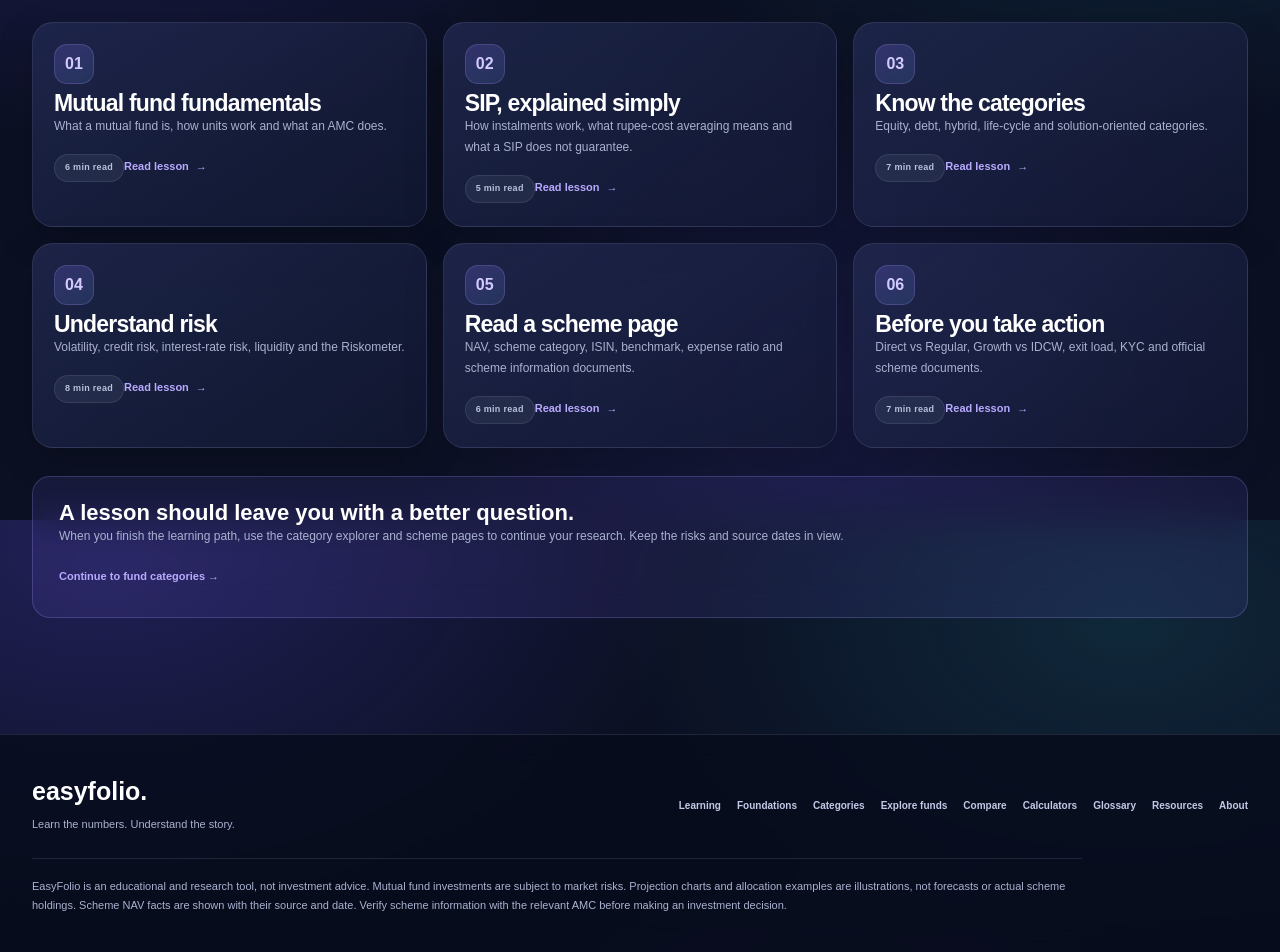
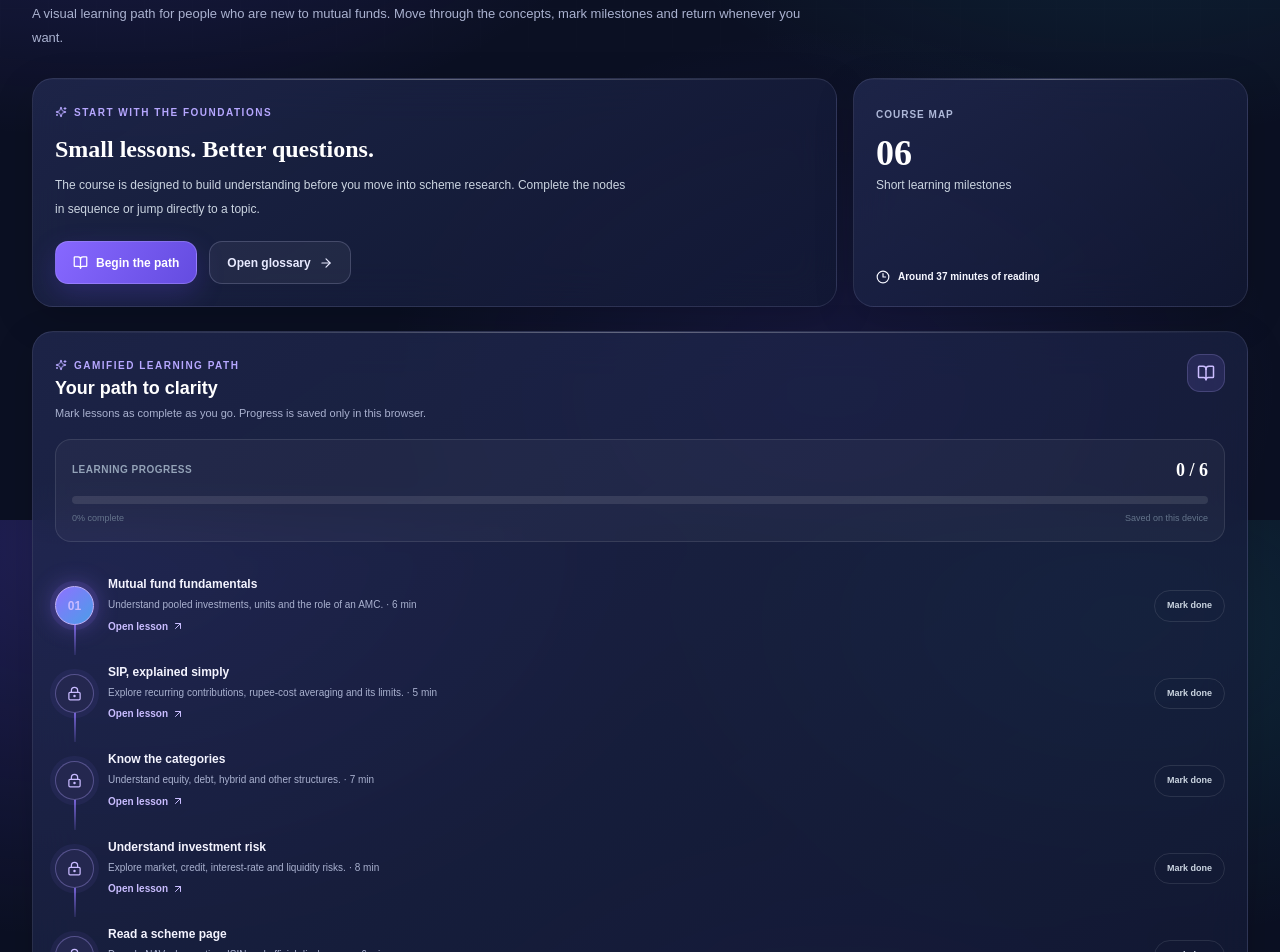
Before and after one commit to anandrahul094/easyfolio, a Next.js app in the folder frontend/: page /learn in a window 1280 px wide. Shown: the part 280-1232 px from the top of the page. Built offline with nearby package versions, Linux system fonts and the light colour scheme.

Commit message:
Add animated learning timeline and local progress milestones

```diff
--- /dev/null
+++ b/frontend/app/components/learning-path.tsx
@@ -0,0 +1,59 @@
+"use client";
+
+import Link from "next/link";
+import {useEffect,useMemo,useState} from "react";
+import {ArrowUpRight,BookOpen,Check,LockKeyhole,RefreshCw,Sparkles} from "lucide-react";
+
+type Lesson={title:string;description:string;time:string;href:string};
+const KEY="easyfolio:learning-progress:v1";
+
+export function LearningPath({lessons}:{lessons:Lesson[]}){
+  const [completed,setCompleted]=useState<string[]>([]);
+  const [ready,setReady]=useState(false);
+  useEffect(()=>{
+    try{
+      const saved=JSON.parse(window.localStorage.getItem(KEY)??"[]");
+      if(Array.isArray(saved))setCompleted(saved.filter((value):value is string=>typeof value==="string"));
+    }catch{setCompleted([]);}
+    setReady(true);
+  },[]);
+  const activeIndex=useMemo(()=>lessons.findIndex(item=>!completed.includes(item.href)),[lessons,completed]);
+  const progress=Math.round(completed.length/lessons.length*100);
+  const toggle=(href:string)=>{
+    const next=completed.includes(href)?completed.filter(item=>item!==href):[...completed,href];
+    setCompleted(next);
+    try{window.localStorage.setItem(KEY,JSON.stringify(next));}catch{/* Private browsing may block storage. */}
+  };
+  const reset=()=>{
+    setCompleted([]);
+    try{window.localStorage.removeItem(KEY);}catch{/* Storage is optional. */}
+  };
+  return <section className="bento-card mt-6" aria-labelledby="learning-path-title">
+    <div className="bento-card-head">
+      <div><span className="eyebrow"><Sparkles size={12}/> GAMIFIED LEARNING PATH</span><h2 id="learning-path-title" className="mt-2">Your path to clarity</h2><p>Mark lessons as complete as you go. Progress is saved only in this browser.</p></div>
+      <div className="icon-chip"><BookOpen size={18}/></div>
+    </div>
+    <div className="mb-5 rounded-2xl border border-white/10 bg-white/[.035] p-4">
+      <div className="flex items-center justify-between gap-3"><span className="text-[10px] font-bold uppercase tracking-wider text-slate-400">Learning progress</span><strong className="font-['Space_Grotesk'] text-lg text-white">{completed.length} / {lessons.length}</strong></div>
+      <div className="mt-3 h-2 overflow-hidden rounded-full bg-white/10"><div className="h-full rounded-full bg-gradient-to-r from-violet-400 via-sky-300 to-emerald-300 transition-all duration-700" style={{width:progress+"%"}}/></div>
+      <div className="mt-2 flex items-center justify-between text-[9px] text-slate-500"><span>{progress}% complete</span><span>{ready?"Saved on this device":"Loading progress…"}</span></div>
+    </div>
+    <div>
+      {lessons.map((lesson,index)=>{
+        const isComplete=completed.includes(lesson.href);
+        const isActive=index===activeIndex;
+        const isUnlocked=index===0||lessons.slice(0,index).every(item=>completed.includes(item.href));
+        return <div key={lesson.href} className={"path-node "+(isComplete?"is-complete ":isActive?"is-active ":"")}>
+          <span className="path-node-dot" aria-hidden="true">{isComplete?<Check size={17}/>:isUnlocked?<span className="text-xs font-bold">{String(index+1).padStart(2,"0")}</span>:<LockKeyhole size={15}/>}</span>
+          <div className="min-w-0">
+            <div className="path-node-title">{lesson.title}</div>
+            <div className="path-node-desc">{lesson.description} · {lesson.time}</div>
+            <Link href={lesson.href} className="path-node-action inline-flex items-center gap-1">Open lesson <ArrowUpRight size={12}/></Link>
+          </div>
+          <button type="button" className="rounded-full border border-white/10 px-3 py-2 text-[9px] font-bold text-slate-300 transition hover:border-emerald-300/30 hover:text-emerald-200" aria-pressed={isComplete} onClick={()=>toggle(lesson.href)}>{isComplete?"Completed":"Mark done"}</button>
+        </div>;
+      })}
+    </div>
+    <div className="mt-4 flex justify-end"><button type="button" className="button-text inline-flex items-center gap-2" onClick={reset}><RefreshCw size={12}/> Reset progress</button></div>
+  </section>;
+}
--- a/frontend/app/learn/page.tsx
+++ b/frontend/app/learn/page.tsx
@@ -1,26 +1,41 @@
 import Link from "next/link";
+import {ArrowRight,BookOpen,Clock3,Sparkles} from "lucide-react";
 import {PageIntro,Note} from "../ui";
+import {LearningPath} from "../components/learning-path";
 
 const lessons=[
-  ["01","Mutual fund fundamentals","What a mutual fund is, how units work and what an AMC does.","6 min","mutual-fund-fundamentals"],
-  ["02","SIP, explained simply","How instalments work, what rupee-cost averaging means and what a SIP does not guarantee.","5 min","sip-explained"],
-  ["03","Know the categories","Equity, debt, hybrid, life-cycle and solution-oriented categories.","7 min","mutual-fund-categories"],
-  ["04","Understand risk","Volatility, credit risk, interest-rate risk, liquidity and the Riskometer.","8 min","understand-risk"],
-  ["05","Read a scheme page","NAV, scheme category, ISIN, benchmark, expense ratio and scheme information documents.","6 min","read-a-scheme-page"],
-  ["06","Before you take action","Direct vs Regular, Growth vs IDCW, exit load, KYC and official scheme documents.","7 min","before-you-take-action"]
+  ["01","Mutual fund fundamentals","Understand pooled investments, units and the role of an AMC.","6 min","mutual-fund-fundamentals"],
+  ["02","SIP, explained simply","Explore recurring contributions, rupee-cost averaging and its limits.","5 min","sip-explained"],
+  ["03","Know the categories","Understand equity, debt, hybrid and other structures.","7 min","mutual-fund-categories"],
+  ["04","Understand investment risk","Explore market, credit, interest-rate and liquidity risks.","8 min","understand-risk"],
+  ["05","Read a scheme page","Decode NAV, plan, option, ISIN and official disclosures.","6 min","read-a-scheme-page"],
+  ["06","Before you take action","Check costs, scheme documents and important conditions.","7 min","before-you-take-action"]
 ] as const;
+
+const pathLessons=lessons.map(([,title,description,time,slug])=>({title,description,time,href:"/learn/"+slug}));
 
 export default function Learn(){
   return <main className="page-shell">
-    <PageIntro eyebrow="THE EASYFOLIO LEARNING CENTRE" title="Build knowledge, one idea at a time." description="Short, structured lessons designed for people who are new to mutual funds. Start with the language, understand the risks, then move into research."/>
-    <div className="lesson-grid">
-      {lessons.map(([number,title,description,time,slug])=><article className="lesson-card" key={slug}>
-        <span className="lesson-no" aria-hidden="true">{number}</span>
-        <h2 className="content-title" style={{fontSize:23,margin:"6px 0 0"}}>{title}</h2>
-        <p>{description}</p><span className="pill pill-neutral">{time} read</span>
-        <Link href={"/learn/"+slug} className="text-link">Read lesson <span aria-hidden="true">→</span></Link>
+    <PageIntro eyebrow="THE EASYFOLIO LEARNING CENTRE" title="Build knowledge, one node at a time." description="A visual learning path for people who are new to mutual funds. Move through the concepts, mark milestones and return whenever you want."/>
+    <div className="grid gap-4 md:grid-cols-3">
+      <div className="bento-card md:col-span-2">
+        <span className="eyebrow"><Sparkles size={12}/> START WITH THE FOUNDATIONS</span>
+        <h2 className="mt-2 font-['Space_Grotesk'] text-2xl font-semibold text-white">Small lessons. Better questions.</h2>
+        <p className="mt-2 max-w-xl text-xs leading-6 text-slate-300">The course is designed to build understanding before you move into scheme research. Complete the nodes in sequence or jump directly to a topic.</p>
+        <div className="mt-5 flex flex-wrap gap-3"><Link className="button-primary" href="/learn/mutual-fund-fundamentals"><BookOpen size={15}/> Begin the path</Link><Link className="button-secondary" href="/glossary">Open glossary <ArrowRight size={14}/></Link></div>
+      </div>
+      <div className="bento-card flex flex-col justify-between bg-gradient-to-br from-violet-500/20 to-cyan-500/10">
+        <div><span className="metric-label">COURSE MAP</span><div className="mt-2 font-['Space_Grotesk'] text-4xl font-semibold text-white">06</div><p className="mt-1 text-xs text-slate-300">Short learning milestones</p></div>
+        <div className="mt-5 flex items-center gap-2 text-[10px] font-bold text-violet-100"><Clock3 size={14}/> Around 37 minutes of reading</div>
+      </div>
+    </div>
+    <LearningPath lessons={pathLessons}/>
+    <section className="mt-7 grid gap-4 md:grid-cols-2">
+      {lessons.map(([number,title,description,time,slug])=><article key={slug} className="bento-card flex items-start gap-4">
+        <span className="grid h-11 w-11 shrink-0 place-items-center rounded-2xl border border-violet-200/15 bg-violet-300/10 font-['Space_Grotesk'] text-sm font-bold text-violet-200">{number}</span>
+        <div className="min-w-0"><div className="flex flex-wrap items-center gap-2"><h2 className="font-['Space_Grotesk'] text-base font-semibold text-white">{title}</h2><span className="inline-flex items-center gap-1 text-[9px] text-slate-400"><Clock3 size={11}/>{time}</span></div><p className="mt-2 text-xs leading-6 text-slate-400">{description}</p><Link href={"/learn/"+slug} className="text-link">Open lesson <ArrowRight size={13}/></Link></div>
       </article>)}
-    </div>
-    <div style={{marginTop:28}}><Note title="A lesson should leave you with a better question."><p>When you finish the learning path, use the category explorer and scheme pages to continue your research. Keep the risks and source dates in view.</p><Link href="/categories" className="text-link">Continue to fund categories →</Link></Note></div>
+    </section>
+    <div className="mt-7"><Note title="Learning progress stays private"><p>Milestones are stored in local browser storage only. There is no account tracking or public leaderboard.</p></Note></div>
   </main>;
 }
```
